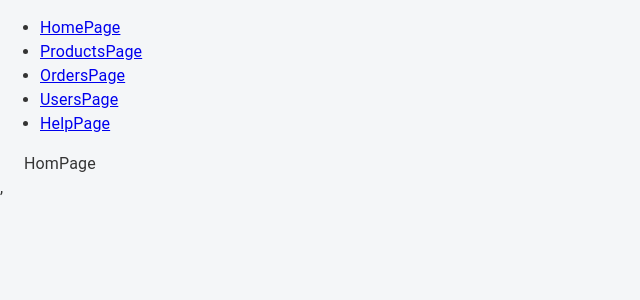
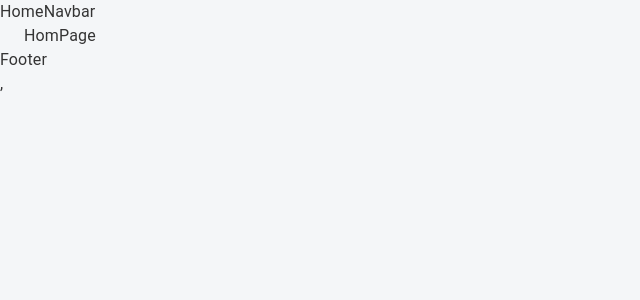
Before and after one commit to TemirovIlkhom/burak-react, a React (Create React App) app: page / in a window 1280 px wide. Shown: the top 300 px of the page, without its empty margins (0-640 px from the left). Built offline with nearby package versions, Linux system fonts and the light colour scheme.

Commit message:
fix: organize header ond footer components

```diff
--- a/src/app/App.tsx
+++ b/src/app/App.tsx
@@ -1,35 +1,22 @@
 import React from 'react';
 import '../css/app.css';
 import { Box,Button, Container, Stack, Typography } from "@mui/material";
-import { Link, Route, Switch } from 'react-router-dom';
+import { Link, Route, Switch, useLocation } from 'react-router-dom';
 import { HomPage } from './screens/homePage';
 import { ProductsPage } from './screens/productsPage';
 import { OrdersPage } from './screens/ordersPage';
 import { UserPage } from './screens/userPage';
+import { HomeNavbar } from './components/headers/HomeNavbar';
+import { OtherNavbar } from './components/headers/OtherNavbar';
+import { Footer } from './components/footer';
 
 function App() {
+  const location = useLocation();
+  console.log("location:", location);
+
   return (
-    <div>
-        <nav>
-          <ul>
-            <li>
-              <Link to="/">HomePage</Link>
-            </li>
-            <li>
-              <Link to="/products">ProductsPage</Link>
-            </li>
-            <li>
-              <Link to="/orders">OrdersPage</Link>
-            </li>
-            <li>
-              <Link to="/member-page">UsersPage</Link>
-            </li>
-            <li>
-              <Link to="/help-page">HelpPage</Link>
-            </li>
-          </ul>
-        </nav>
-
+    <>
+    {location.pathname === "/" ? <HomeNavbar /> : <OtherNavbar />}
         <Switch>
           <Route path="/products">
           <ProductsPage />
@@ -51,7 +38,8 @@
             <HomPage />
           </Route>
         </Switch>
-      </div>
+        <Footer />
+      </>
   );
 }
 
--- /dev/null
+++ b/src/app/components/footer/index.tsx
@@ -0,0 +1,3 @@
+export function Footer() {
+    return <div> Footer </div>
+}
--- /dev/null
+++ b/src/app/components/headers/HomeNavbar.tsx
@@ -0,0 +1,3 @@
+export function HomeNavbar() {
+    return <div> HomeNavbar </div>
+}
--- /dev/null
+++ b/src/app/components/headers/OtherNavbar.tsx
@@ -0,0 +1,3 @@
+export function OtherNavbar() {
+    return <div> OtherNavbar </div>
+}
```
